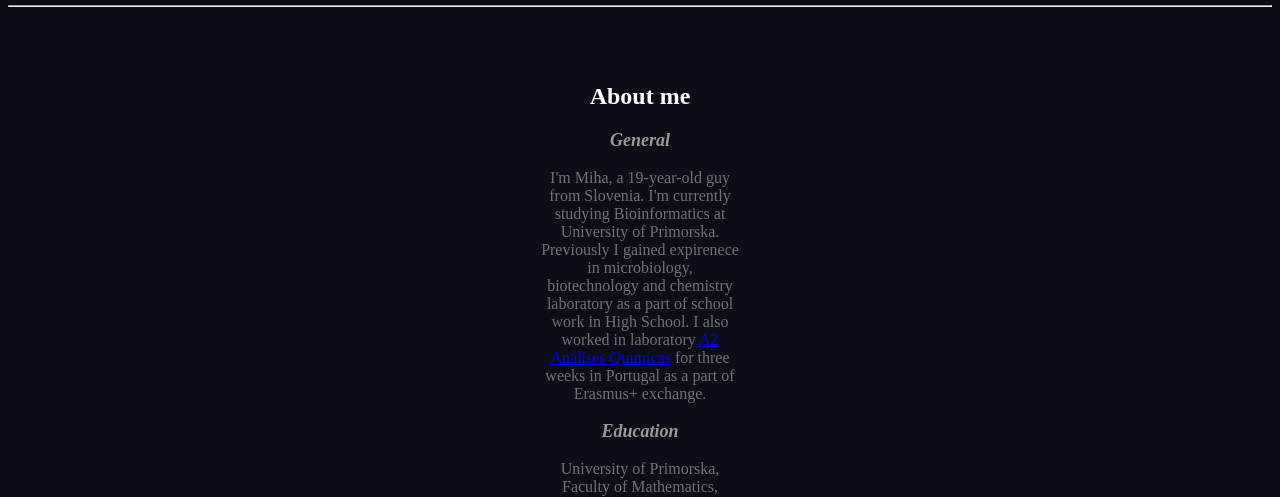
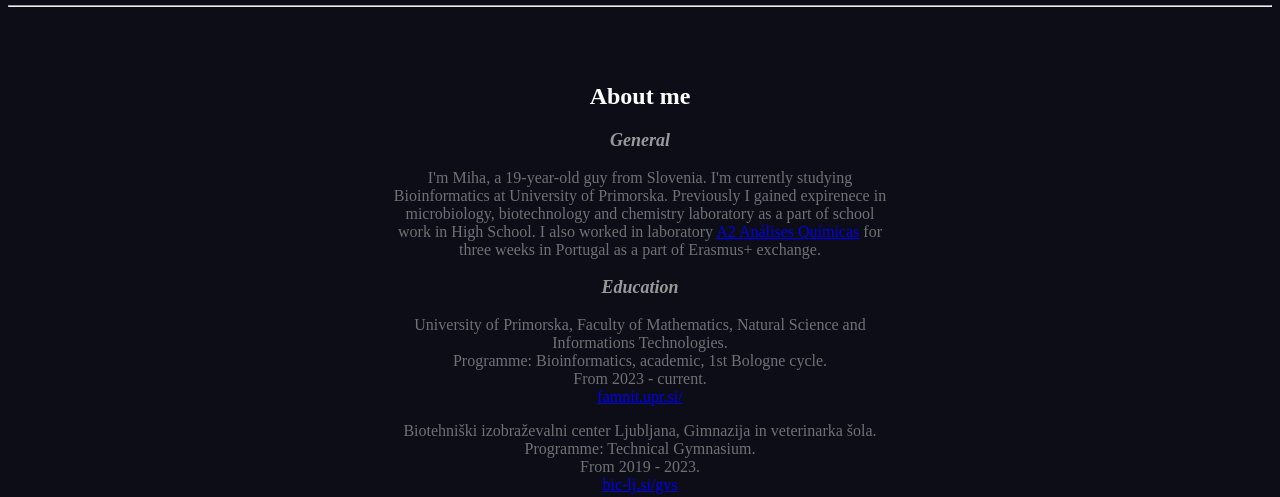
Before and after one commit to mihaprajs/mihaprajs.github.io, a plain HTML site: page index.html in a window 1280 px wide. Shown: the part 291-788 px from the top of the page. Drawn offline with Linux system fonts and the light colour scheme.

Commit message:
update css

```diff
--- a/Styles/style.css
+++ b/Styles/style.css
@@ -3,7 +3,6 @@ body{
 }
 
 .flex-container{
-    height: 100%;
     padding: 0;
     margin: 0;
     display: flex;
@@ -13,7 +12,7 @@ body{
 
 .flex-item{
     padding: 3rem;
-    max-width: 200px;
+    max-width: 500px;
     text-align: center;
 }
 
```
